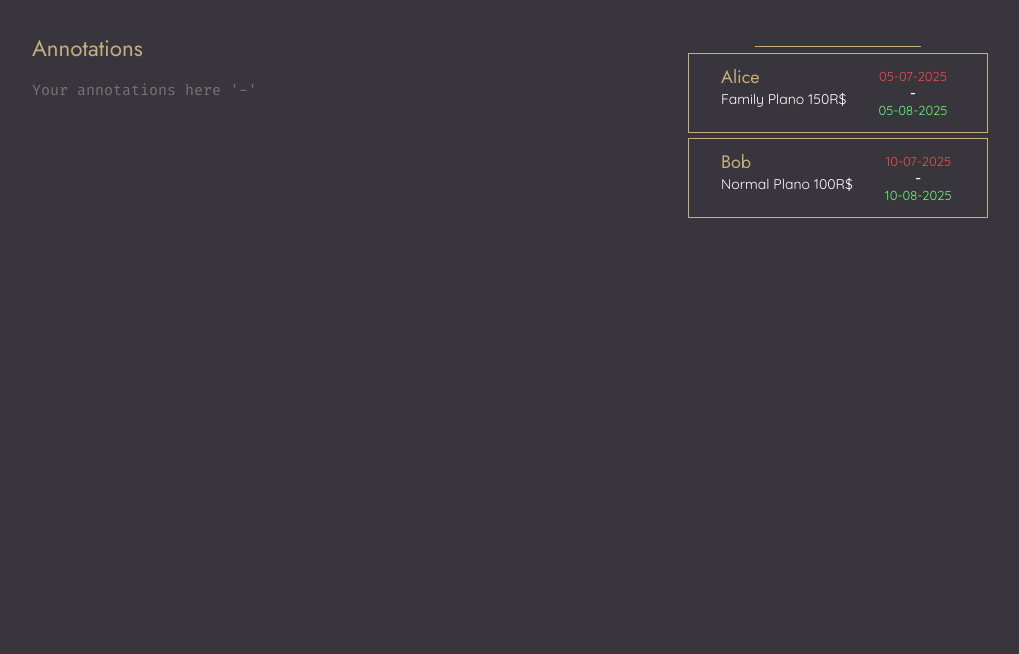
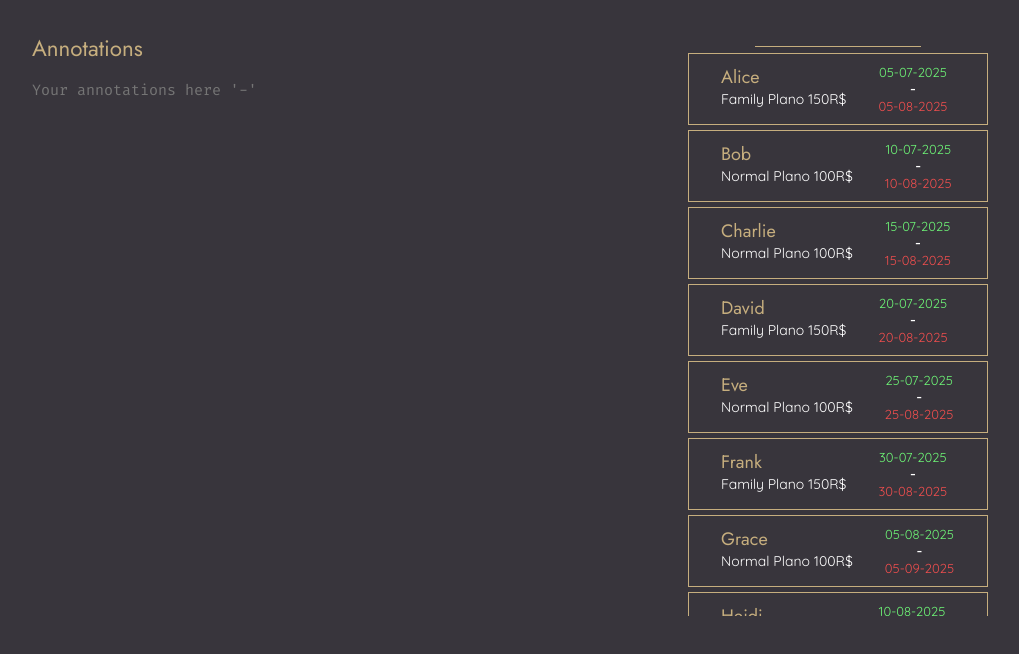
Before and after one commit to renansouza12/ClientEase, an Angular app: page / in a window 1280 px wide. Shown: the top 654 px of the page, without its empty margins (122-1141 px from the left). Built offline with nearby package versions, Linux system fonts and the light colour scheme.

Commit message:
feat: implement drag-and-drop reordering for clients cards

```diff
--- a/package.json
+++ b/package.json
@@ -12,6 +12,7 @@
   "private": true,
   "dependencies": {
     "@angular/animations": "^19.0.0",
+    "@angular/cdk": "^19.2.19",
     "@angular/common": "^19.0.0",
     "@angular/compiler": "^19.0.0",
     "@angular/core": "^19.0.0",
--- a/src/app/components/card-client/card-client.component.scss
+++ b/src/app/components/card-client/card-client.component.scss
@@ -32,11 +32,11 @@
             font-size: 13px;
 
             &:nth-child(1){
-                color: var(--red-color);
+                color: var(--green-color);
             }
 
             &:nth-child(3){
-               color: var(--green-color);
+               color: var(--red-color);
             }
         }
     }
--- a/src/app/components/cards/cards.component.html
+++ b/src/app/components/cards/cards.component.html
@@ -1,10 +1,11 @@
-<div class="cards">
+<div class="cards" cdkDropList  (cdkDropListDropped)="drop($event)">
     @for (client of clients; track client.name) {
         <app-card-client
             [name]="client.name"
             [plan]="client.plan"
             [startDate]="client.startDate"
             [endDate]="client.endDate"
+            cdkDrag
             />
     }
 </div>
--- a/src/app/components/cards/cards.component.scss
+++ b/src/app/components/cards/cards.component.scss
@@ -39,6 +39,21 @@
             background-color: var(--primary-color);
         }
     }
+    .cards > .cdk-drag {
+        transition: transform 250ms cubic-bezier(0.25, 0.8, 0.25, 1);
+        will-change: transform;
+        cursor: grab;
+    }
+
+    .cards > .cdk-drag-placeholder {
+        opacity: 0.3;
+        background: var(--primary-color);
+        border: 2px dashed var(--primary-color);
+    }
+    .cards > .cdk-drag.cdk-drag-dragging {
+        cursor: grabbing;
+    }
+
 
     h2 {
         font-size: 2rem;
--- a/src/app/components/cards/cards.component.ts
+++ b/src/app/components/cards/cards.component.ts
@@ -1,5 +1,6 @@
 import { Component } from '@angular/core';
 import { CardClientComponent } from '../card-client/card-client.component';
+import {CdkDrag,CdkDragDrop,CdkDropList,moveItemInArray} from '@angular/cdk/drag-drop';
 
   interface Client{
       name:string;
@@ -10,7 +11,7 @@ import { CardClientComponent } from '../card-client/card-client.component';
 
 @Component({
   selector: 'app-cards',
-  imports: [CardClientComponent],
+  imports: [CardClientComponent,CdkDrag,CdkDropList],
   templateUrl: './cards.component.html',
   styleUrl: './cards.component.scss'
 })
@@ -28,7 +29,59 @@ export class CardsComponent {
       plan:"Normal Plano 100R$",
       startDate:new Date("2025-07-10"),
       endDate:new Date("2025-08-10")
+    },
+    {
+      name:"Charlie",
+      plan:"Normal Plano 100R$",
+      startDate:new Date("2025-07-15"),
+      endDate:new Date("2025-08-15")
+    },
+    {
+      name:"David",
+      plan:"Family Plano 150R$",
+      startDate:new Date("2025-07-20"),
+      endDate:new Date("2025-08-20")
+    },
+    {
+      name:"Eve",
+      plan:"Normal Plano 100R$",
+      startDate:new Date("2025-07-25"),
+      endDate:new Date("2025-08-25")
+    },
+    {
+      name:"Frank",
+      plan:"Family Plano 150R$",
+      startDate:new Date("2025-07-30"),
+      endDate:new Date("2025-08-30")
+    },
+    {
+      name:"Grace",
+      plan:"Normal Plano 100R$",
+      startDate:new Date("2025-08-05"),
+      endDate:new Date("2025-09-05")
+    },
+    {
+      name:"Heidi",
+      plan:"Family Plano 150R$",
+      startDate:new Date("2025-08-10"),
+      endDate:new Date("2025-09-10")
+    },
+    {
+      name:"Ivan",
+      plan:"Normal Plano 100R$",
+      startDate:new Date("2025-08-15"),
+      endDate:new Date("2025-09-15")
+    },
+    {
+      name:"Judy",
+      plan:"Family Plano 150R$",
+      startDate:new Date("2025-08-20"),
+      endDate:new Date("2025-09-20")
     }
   ];
 
+   drop(event: CdkDragDrop<Client[]>) {
+    moveItemInArray(this.clients, event.previousIndex, event.currentIndex);
+  }
+
 }
```
Also changed, not shown: 1 other file (tests, documents, lock files or other folders).
